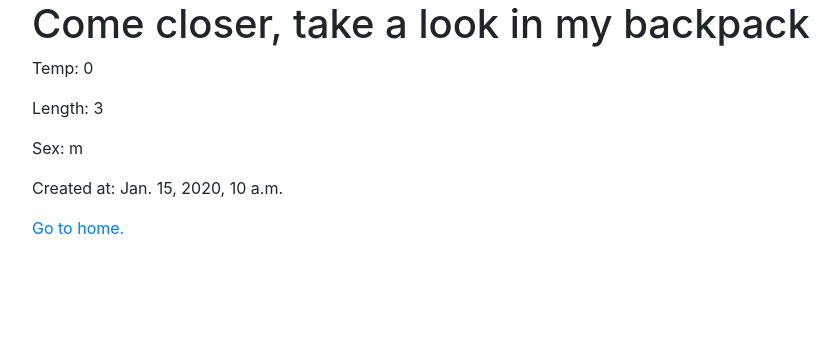
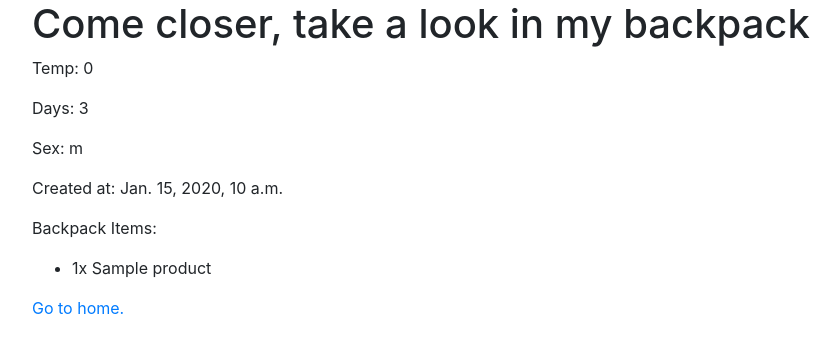
Before and after one commit to renancamm/what2take_old, a Django app: page /app/backpack/1 in a window 1280 px wide. Shown: the top 353 px of the page, without its empty margins (53-893 px from the left). Run offline with Django 3.2, Linux system fonts and the light colour scheme; tables that the repository leaves empty hold one stand-in row (values such as "Sample post"); some libraries are stand-ins or nearby versions.

Commit message:
add loop to relate Products to a Backpack

```diff
--- a/app/forms.py
+++ b/app/forms.py
@@ -6,4 +6,4 @@ class BackpackForm(forms.ModelForm):
 
     class Meta:
         model = Backpack
-        fields = ('temp', 'length', 'sex')
+        fields = ('temp', 'days', 'sex')
--- a/app/models.py
+++ b/app/models.py
@@ -11,15 +11,11 @@ class Category(models.Model):
 class Product(models.Model):
     DAYS_BASE = 7
     DAYS_LIMIT = 11
-    SEX_CHOICES = (
-        ('m', 'Homem'),
-        ('f', 'Mulher'),
-        ('u', 'Unisex'),
-    )
 
     name = models.CharField(max_length=50)
     category = models.ForeignKey(Category, on_delete=models.CASCADE)
-    sex = models.CharField(max_length=1, choices=SEX_CHOICES, default='u')
+    for_male = models.BooleanField(default=True)
+    for_female = models.BooleanField(default=True)
     multiply_by_days = models.BooleanField(default=True)
 
     qtd_cold_base = models.FloatField(default=0)
@@ -70,7 +66,7 @@ class Backpack(models.Model):
         (20, 'Quente'),
         (30, 'Muito quente'),
     )
-    LENGTH_CHOICES = (
+    DAYS_CHOICES = (
         (3, '3 dias'),
         (7, '7 dias'),
         (11, '11 dias'),
@@ -82,13 +78,36 @@ class Backpack(models.Model):
     )
 
     temp = models.IntegerField(choices=TEMP_CHOICES, default=20)
-    length = models.IntegerField(choices=LENGTH_CHOICES, default=7)
+    days = models.IntegerField(choices=DAYS_CHOICES, default=7)
     sex = models.CharField(max_length=1, choices=SEX_CHOICES, default='f')
-    products = models.ManyToManyField(Product)
     created_at = models.DateTimeField(auto_now_add=True)
 
     class Meta:
         ordering = ["created_at"]
 
+    def add_products(self):
+        if self.sex == 'm':
+            products = Product.objects.filter(for_male=True)
+
+        elif self.sex == 'f':
+            products = Product.objects.filter(for_female=True)
+
+        # Loop through all the product catalog filtered by gender
+        for product in products:
+            qtd = product.get_quantity(self.temp, self.days)
+
+            # Add products that have at lease 1 qtd
+            if qtd > 0:
+                BackpackItem.objects.create(backpack=self, product=product, qtd=qtd)
+
     def __str__(self):
-        return '%s %s %s %s' % (self.temp, self.length, self.sex, self.created_at)
+        return '%s %s %s %s' % (self.temp, self.days, self.sex, self.created_at)
+
+
+class BackpackItem(models.Model):
+    backpack = models.ForeignKey(Backpack, on_delete=models.CASCADE)
+    product = models.ForeignKey(Product, on_delete=models.CASCADE)
+    qtd = models.IntegerField(default=0)
+
+    def __str__(self):
+        return '%sx %s' % (self.qtd, self.product)
--- a/app/templates/backpack_detail.html
+++ b/app/templates/backpack_detail.html
@@ -3,10 +3,21 @@
 {% block content %}
 <h1>Come closer, take a look in my backpack</h1>
 
-<p>Temp: {{ context.temp }}</p>
-<p>Length: {{ context.length }}</p>
-<p>Sex: {{ context.sex }}</p>
-<p>Created at: {{ context.created_at }}</p>
+<p>Temp: {{ context.backpack.temp }}</p>
+<p>Days: {{ context.backpack.days }}</p>
+<p>Sex: {{ context.backpack.sex }}</p>
+<p>Created at: {{ context.backpack.created_at }}</p>
+
+</hr>
+
+
+<p>Backpack Items:</p>
+<ul>
+{% for item in context.items %}
+<li>{{ item }}</li>
+{% endfor %}
+</ul>
+
 
 <a href="{% url 'backpack-new' %}">Go to home.</a>
 {% endblock %}
--- a/app/views.py
+++ b/app/views.py
@@ -1,19 +1,18 @@
-from django.utils import timezone
 from django.http import Http404
 from django.shortcuts import render
 from django.shortcuts import redirect
 from .forms import BackpackForm
-from .models import Backpack
+from .models import Backpack, BackpackItem
 
 
 def backpack_new(request):
     if request.method == "POST":
         form = BackpackForm(request.POST)
         if form.is_valid():
-            backpack = form.save(commit=False)
-            backpack.created_at = timezone.now()
-            backpack.save()
-            return redirect('backpack-detail', id=backpack.pk)
+            new_backpack = form.save()
+            new_backpack.add_products()
+            new_backpack.save()
+            return redirect('backpack-detail', id=new_backpack.pk)
     else:
         form = BackpackForm()
     return render(request, 'backpack_new.html', {'form': form})
@@ -22,7 +21,9 @@ def backpack_new(request):
 def backpack_detail(request, id):
     try:
         backpack = Backpack.objects.get(pk=id)
+        items = backpack.backpackitem_set.all()
+        context = {'backpack': backpack, 'items': items}
     except backpack.DoesNotExist:
         raise Http404("Backpack does not exist")
 
-    return render(request, 'backpack_detail.html', {'context': backpack})
+    return render(request, 'backpack_detail.html', {'context': context})
```
Also changed, not shown: app/admin.py (+10 -2 lines), app/migrations/0001_initial.py.
